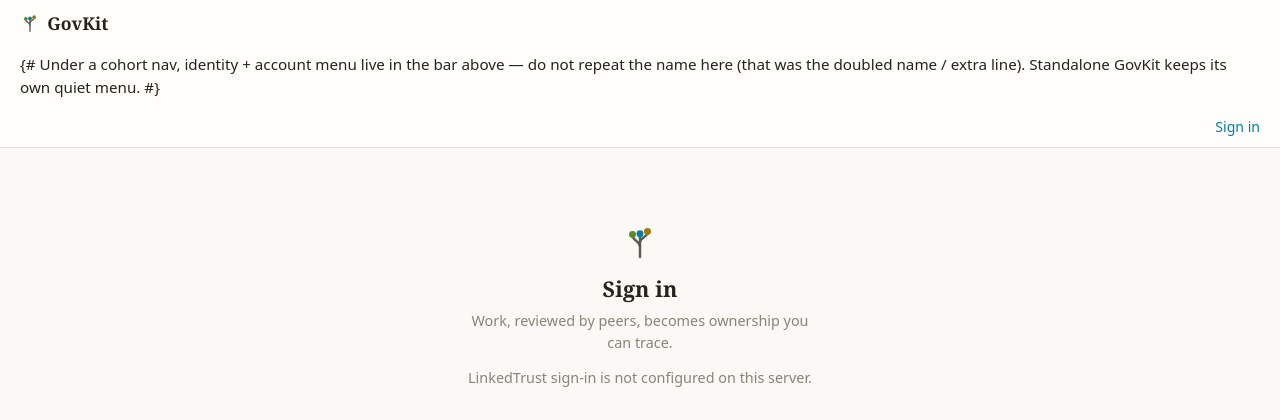
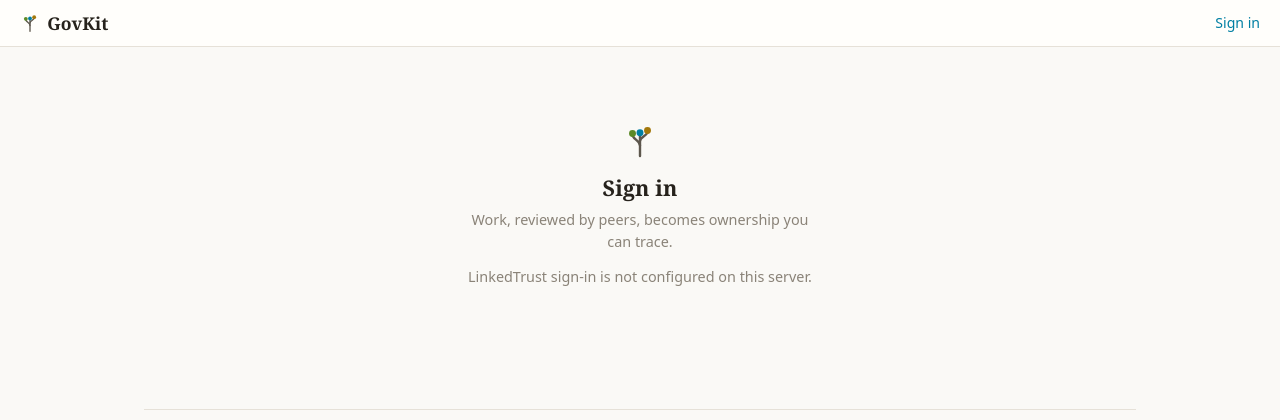
Before and after one commit to Cooperation-org/govkit, a Django app: page /accounts/login/ in a window 1280 px wide. Shown: the top 420 px of the page. Run offline with Django 5.2, Linux system fonts and the light colour scheme; parts of the project's set-up code (start-up, migrations or seed data) failed here and were passed over.

Commit message:
Templates: strip every comment; one line saying never add them
Multiline {# ... #} is not valid Django and was rendering to the page.

Co-Authored-By: Claude Opus 5 (1M context) <noreply@anthropic.com>
Claude-Session: https://claude.ai/code/session_01JFDAmQutbvJkLNXtFvP8au

```diff
--- a/apps/pie/templates/pie/index.html
+++ b/apps/pie/templates/pie/index.html
@@ -1,7 +1,7 @@
 {% extends "base.html" %}
 {% block title %}{{ page_title }} — {{ current_org.display_name }}{% endblock %}
 {% block content %}
-  {# 14 · THE PIE IS A PIE — circular chart + ledger, every row traceable (pattern 8). #}
+
   <div class="gk-pagehead">
     <h1>{{ page_title }}</h1>
     <a href="{% url 'pie:standing' org_slug=current_org.slug %}">My standing &rarr;</a>
@@ -106,7 +106,7 @@
                         </table>
                       {% endif %}
                       {% if s.stakes %}
-                        {# A sponsor's share: what they put in, and what it was for. #}
+
                         <table>
                           <thead>
                             <tr><th>Sponsor stake</th><th>Source</th><th class="gk-num">Value</th></tr>
--- a/apps/sortition/templates/sortition/_seats.html
+++ b/apps/sortition/templates/sortition/_seats.html
@@ -1,4 +1,4 @@
-{# The drawn committee: selection order + the snapshot weight each was drawn on. #}
+
 <ol class="gk-seats">
   {% for s in seats %}
     <li>
--- a/apps/sortition/templates/sortition/_verify_panel.html
+++ b/apps/sortition/templates/sortition/_verify_panel.html
@@ -1,4 +1,4 @@
-{# Verify panel — swapped in by HTMX. Proves the stored result follows from seed+weights. #}
+
 <div id="verify-panel">
   {% if verified %}
     <p class="gk-verify-ok">
--- a/apps/tasksources/templates/tasksources/index.html
+++ b/apps/tasksources/templates/tasksources/index.html
@@ -67,7 +67,6 @@
           </div>
         </div>
 
-        {# 19 · DETAILS UNFOLD — valuation fields have defaults, folded until needed. #}
         <details class="gk-unfold"
                  {% if connect_form.value_tag_pattern.errors or connect_form.hours_field.errors or connect_form.cash_field.errors or connect_form.done_statuses_input.errors %}open{% endif %}>
           <summary><strong>Details</strong>
--- a/apps/votes/templates/votes/_ballot_panel.html
+++ b/apps/votes/templates/votes/_ballot_panel.html
@@ -1,5 +1,5 @@
 {% load static %}
-{# The tappable ballot panel — swapped in place by HTMX after each cast. #}
+
 <div id="ballot-panel">
   {% if error %}<p class="gk-error">{{ error }}</p>{% endif %}
   {% if is_live %}
--- a/templates/accounts/login.html
+++ b/templates/accounts/login.html
@@ -1,7 +1,7 @@
 {% extends "base.html" %}
 {% block title %}Sign in — GovKit{% endblock %}
 {% block content %}
-  {# 17 · THE DOOR IS PLAIN — the mark, the name, one sentence, the way in. #}
+
   <div class="gk-door">
     <svg width="36" height="36" viewBox="0 0 24 24" aria-hidden="true">
       <g stroke="var(--gk-ink-2)" stroke-width="1.6" stroke-linecap="round" fill="none">
--- a/templates/base.html
+++ b/templates/base.html
@@ -1,8 +1,6 @@
+{# NEVER PUT COMMENTS IN TEMPLATES. NOT ONE. NOT HERE, NOT IN ANY TEMPLATE. #}
 {% load static %}<!doctype html>
-<!-- GovKit base layout — reference implementation of docs/design/pattern-language.md.
-     Uses {% templatetag openblock %} url {% templatetag closeblock %} and
-     {% templatetag openblock %} static {% templatetag closeblock %} throughout so a
-     BASE_PATH deploy prefix applies automatically. -->
+
 <html lang="en">
 <head>
   <meta charset="utf-8">
@@ -14,17 +12,16 @@
 <body>
 
 {% if cohort_nav_src %}
-  {# The cohort's one thin menu — always a way back to the main dash. #}
+
   <script src="{{ cohort_nav_src }}" defer></script>
   <cohort-nav{% if current_org %} data-org="{{ current_org.slug }}"{% if current_org.calendar_url %} data-calendar-url="{{ current_org.calendar_url }}"{% endif %}{% if current_org.chat_url %} data-chat-url="{{ current_org.chat_url }}"{% endif %}{% endif %} data-current="org"></cohort-nav>
 {% endif %}
 
 <header class="gk-header">
   {% if not cohort_nav_src %}
-  {% comment %} Standalone GovKit keeps its own brand row; under a cohort nav the bar above
-     is the one brand (workers.vc) and this row is org context only. {% endcomment %}
+
   <a class="gk-brand" href="{% url 'orgs:landing' %}">
-    {# the twig mark: a branching stem, leaves at the tips — quiet kin of the LinkedTrust tree #}
+
     <svg width="20" height="20" viewBox="0 0 24 24" aria-hidden="true">
       <g stroke="var(--gk-ink-2)" stroke-width="1.6" stroke-linecap="round" fill="none">
         <path d="M12 22V9"/>
@@ -47,9 +44,7 @@
     <span class="gk-org">{{ current_org.display_name }}</span>
   {% endif %}
   {% if not cohort_nav_src %}
-  {# Under a cohort nav, identity + account menu live in the bar above — do not
-     repeat the name here (that was the doubled name / extra line). Standalone
-     GovKit keeps its own quiet menu. #}
+
   <span class="gk-user">
     {% if request.user.is_authenticated %}
       <details class="gk-usermenu">
@@ -68,8 +63,6 @@
 </header>
 
 <script>
-  // Close the account menu when clicking elsewhere or pressing Escape — the one
-  // behaviour <details> lacks natively. No dependency, no framework.
   (function () {
     var menu = document.querySelector(".gk-usermenu");
     if (!menu) return;
--- a/templates/orgs/cohort_progress.html
+++ b/templates/orgs/cohort_progress.html
@@ -9,8 +9,7 @@
   </p>
 
   {% if rows %}
-    {% comment %} Teams x modules. Each cell is one segment per item, filled when done: the
-       exact count stays readable at this size, so nothing is encoded in shade. {% endcomment %}
+
     <div class="gk-card">
       <h2>Where each team is</h2>
       <table class="gk-matrix">
@@ -57,8 +56,6 @@
       </p>
     </div>
 
-    {% comment %} One series, sorted ascending: the items nobody reaches sit at the top,
-       which is a question about the guide rather than about the teams. {% endcomment %}
     <div class="gk-card">
       <h2>Where the guide is landing</h2>
       <p class="gk-muted">Teams that have done each item, of {{ skips.teams }}.</p>
--- a/templates/orgs/dashboard.html
+++ b/templates/orgs/dashboard.html
@@ -4,7 +4,7 @@
   <h1>{{ current_org.display_name }}</h1>
 
   {% if modules %}
-    {# Choose-your-own-adventure: side index + checkboxes, start anywhere. #}
+
     <p class="gk-muted">Start wherever makes sense to you. The order is yours.</p>
     <div class="gk-cyoa">
       <nav class="gk-cyoa-index" aria-label="Modules">
--- a/templates/orgs/onboarding.html
+++ b/templates/orgs/onboarding.html
@@ -1,10 +1,9 @@
 {% extends "base.html" %}
 {% block title %}Set up an organization — GovKit{% endblock %}
 {% block content %}
-  {# 19 · DETAILS UNFOLD — two questions visible, everything else folded with defaults. #}
+
   <style>
-    /* CSS-only reveal: initial valuation appears when "existing" is chosen (no JS, no motion).
-       Browsers without :has() simply always show the field — harmless. */
+
     #gk-start .gk-iv { display: none; }
     #gk-start:has(input[value="existing"]:checked) .gk-iv { display: block; }
   </style>
--- a/templates/orgs/settings.html
+++ b/templates/orgs/settings.html
@@ -33,7 +33,6 @@
       </div>
     </div>
 
-    {# A pointer out, not a sync. Nothing is read from this link. #}
     <div class="gk-card">
       <h2>Pie kept elsewhere</h2>
       <p>If your equity record lives in another system, link it here. We only show the
@@ -67,7 +66,6 @@
       </div>
     </div>
 
-    {# Set once, and every founder invite from this org comes up already filled in. #}
     <div class="gk-card">
       <h2>Sponsoring ventures</h2>
       <p>What a venture invited from here starts with. These fill in the invite form for
--- a/templates/pie/_pie_svg.html
+++ b/templates/pie/_pie_svg.html
@@ -1,5 +1,4 @@
-{% comment %} 14 · THE PIE IS A PIE — the circular chart alone; callers add their ledger.
-   Context: segments (from apps.pie.views._svg_segments). {% endcomment %}
+
 <svg class="gk-pie-svg" viewBox="0 0 100 100"
      role="img" aria-label="Pie chart of member shares">
   {% for seg in segments %}
```
Also changed, not shown: apps/drops/templates/drops/_line_row.html (+1 -6 lines), static/embed/demo.html (+0 -13 lines), templates/orgs/invite_door.html (+2 -6 lines), templates/orgs/members.html (+0 -11 lines).
